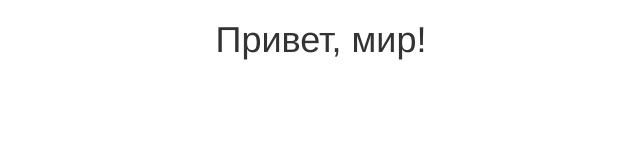
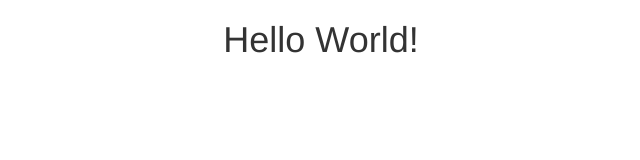
Before and after one commit to ivanov2804/ivanov2804.github.io, a plain HTML site: page index.html in a window 1280 px wide. Shown: the whole page, without its empty margins (319-959 px from the left). Drawn offline with nearby package versions, Linux system fonts and the light colour scheme.

Commit message:
index.html

```diff
--- a/index.html
+++ b/index.html
@@ -14,7 +14,7 @@
     <![endif]-->
   </head>
   <body>
-    <h1 class="text-center">Привет, мир!</h1>
+    <h1 class="text-center">Hello World!</h1>
 
     <!-- jQuery (necessary for Bootstrap's JavaScript plugins) -->
     <script src="https://code.jquery.com/jquery.js"></script>
```
